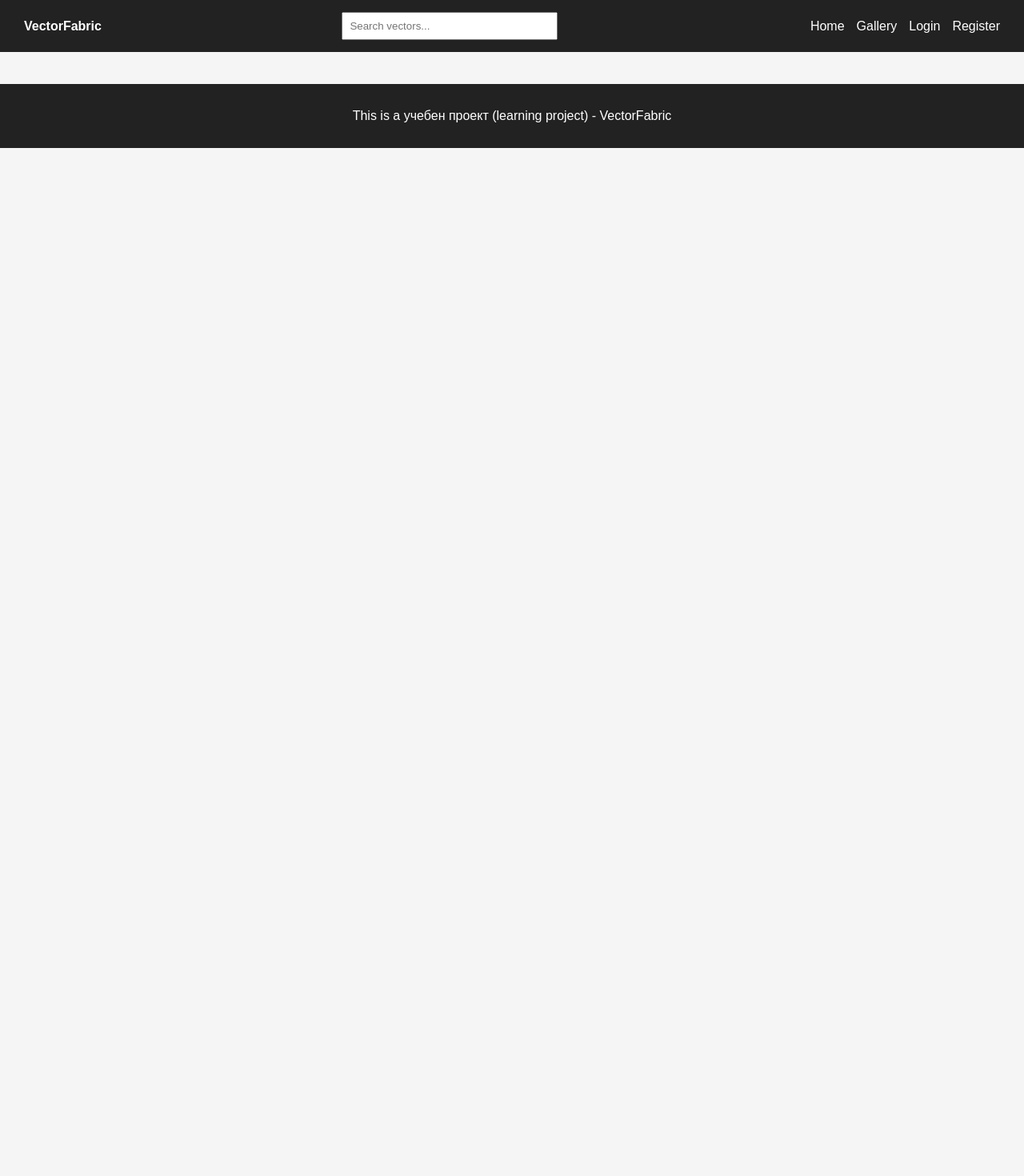
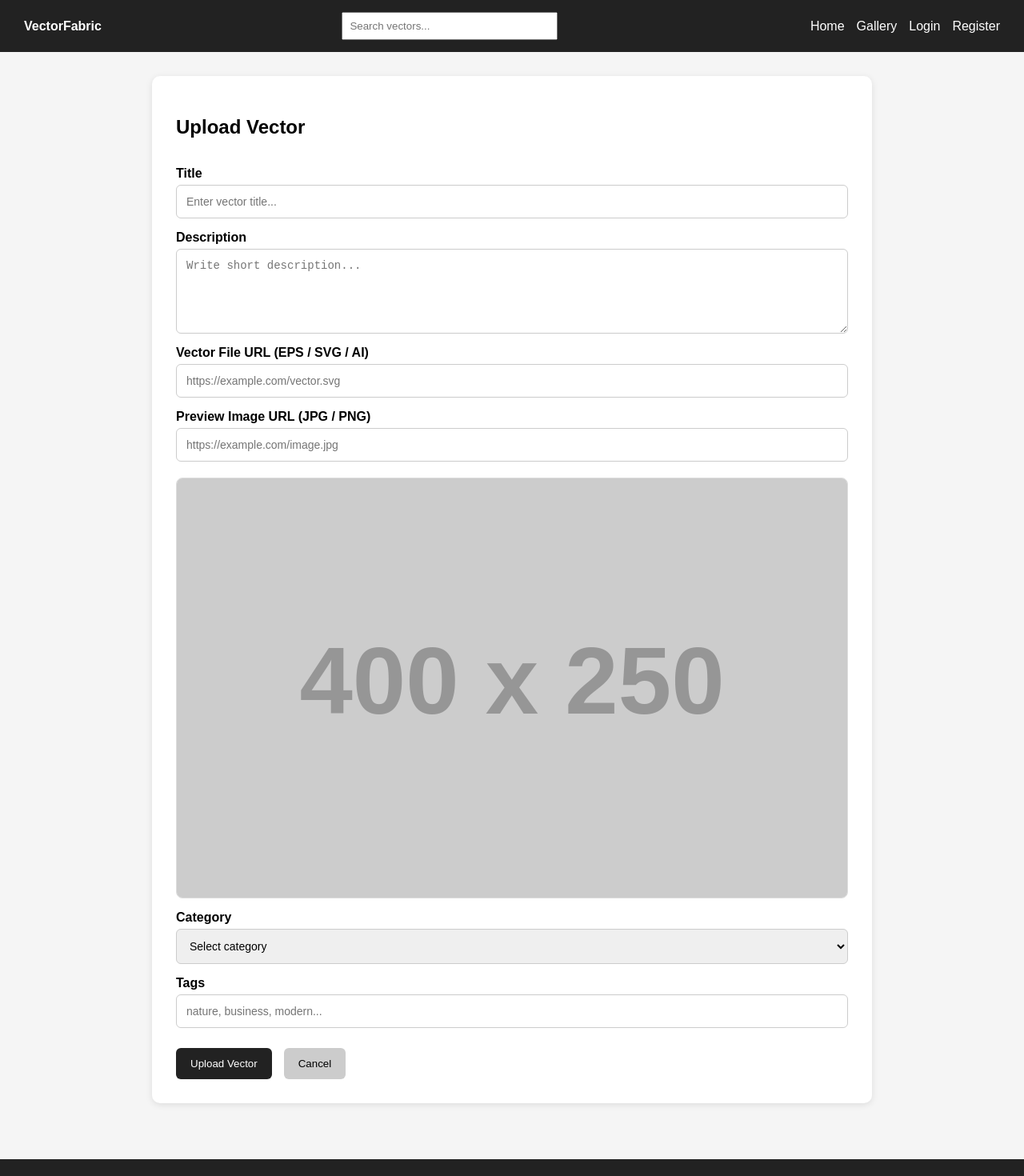
Before and after one commit to PavelAbadon/VectorFabric, a React (Vite) app in the folder client/: page /upload in a window 1280 px wide. Shown: the top 1470 px of the page at 80% size. Before the commit the page ends 800 px from the top, so only its background shows below. Built offline with nearby package versions, Linux system fonts and the light colour scheme.

Commit message:
add static upload page

```diff
--- a/client/public/styles/styles.css
+++ b/client/public/styles/styles.css
@@ -208,3 +208,86 @@ footer {
   padding: 10px 15px;
   cursor: pointer;
 }
+.upload-page {
+  max-width: 900px;
+  margin: auto;
+}
+
+.upload-container {
+  background: white;
+  padding: 30px;
+  border-radius: 10px;
+  box-shadow: 0 2px 8px rgba(0,0,0,0.1);
+}
+
+.upload-title {
+  margin-bottom: 20px;
+}
+
+.upload-form {
+  display: flex;
+  flex-direction: column;
+}
+
+.upload-form label {
+  margin-top: 15px;
+  margin-bottom: 5px;
+  font-weight: bold;
+}
+
+.upload-form input,
+.upload-form textarea,
+.upload-form select {
+  padding: 12px;
+  border: 1px solid #ccc;
+  border-radius: 6px;
+  font-size: 14px;
+}
+
+.upload-form textarea {
+  resize: vertical;
+}
+
+.preview-box {
+  margin-top: 20px;
+  background: #f3f3f3;
+  border-radius: 8px;
+  overflow: hidden;
+  border: 1px solid #ddd;
+}
+
+.preview-box img {
+  width: 100%;
+  display: block;
+}
+
+.upload-actions {
+  display: flex;
+  gap: 15px;
+  margin-top: 25px;
+}
+
+.upload-btn {
+  background: #222;
+  color: white;
+  border: none;
+  padding: 12px 18px;
+  border-radius: 6px;
+  cursor: pointer;
+}
+
+.upload-btn:hover {
+  background: #000;
+}
+
+.cancel-btn {
+  background: #ccc;
+  border: none;
+  padding: 12px 18px;
+  border-radius: 6px;
+  cursor: pointer;
+}
+
+.cancel-btn:hover {
+  background: #aaa;
+}
--- a/client/src/App.jsx
+++ b/client/src/App.jsx
@@ -8,6 +8,7 @@ import Login from "./components/Login";
 import Register from "./components/Register";
 import Profile from "./components/Profile";
 import EditProfilePage from "./components/EditProfilePage";
+import UploadVector from "./components/UploadVector";
 
 function App() {
   return (
@@ -19,6 +20,7 @@ function App() {
             <Route path="/register" element={<Register />} />
             <Route path="/:id/details" element={<Profile />} />
             <Route path="/:id/edit" element={<EditProfilePage />} />
+            <Route path="/upload" element={<UploadVector />} />
         </Routes>
         <Footer />
     </>
--- a/client/src/components/Header.jsx
+++ b/client/src/components/Header.jsx
@@ -20,8 +20,9 @@ export default function Header (){
                 </>
                 :
                 <>
+                    <Link to="/upload" >UpLoad Vector</Link>
+                    <Link to={`/${user._id}/details`}>Profile</Link>
                     <Link to="/" onClick={onLogout}>Logout</Link>
-                    <Link to={`/${user._id}/details`}>Profile</Link>
                     <p>{user?.email}</p>
                 </>}
 
--- /dev/null
+++ b/client/src/components/UploadVector.jsx
@@ -0,0 +1,90 @@
+export default function UploadVector (){
+    return(
+        <>
+        <div className="container upload-page">
+
+            <div className="upload-container">
+
+                <h2 className="upload-title">Upload Vector</h2>
+
+                <form className="upload-form">
+
+                    {/* TITLE */}
+                    <label>Title</label>
+                    <input
+                        type="text"
+                        name="title"
+                        placeholder="Enter vector title..."
+                    />
+
+                    {/* DESCRIPTION */}
+                    <label>Description</label>
+                    <textarea
+                        name="description"
+                        rows="5"
+                        placeholder="Write short description..."
+                    ></textarea>
+
+                    {/* VECTOR URL */}
+                    <label>Vector File URL (EPS / SVG / AI)</label>
+                    <input
+                        type="text"
+                        name="vectorUrl"
+                        placeholder="https://example.com/vector.svg"
+                    />
+
+                    {/* PREVIEW IMAGE */}
+                    <label>Preview Image URL (JPG / PNG)</label>
+                    <input
+                        type="text"
+                        name="previewImageUrl"
+                        placeholder="https://example.com/image.jpg"
+                    />
+
+                    {/* IMAGE PREVIEW */}
+                    <div className="preview-box">
+                        <img
+                            src="https://via.placeholder.com/400x250"
+                            alt="preview"
+                        />
+                    </div>
+
+                    {/* CATEGORY */}
+                    <label>Category</label>
+                    <select name="category">
+                        <option value="">Select category</option>
+                        <option value="Logo">Logo</option>
+                        <option value="Icon">Icon</option>
+                        <option value="Illustration">Illustration</option>
+                        <option value="Background">Background</option>
+                        <option value="3D">3D</option>
+                        <option value="Pattern">Pattern</option>
+                    </select>
+
+                    {/* TAGS */}
+                    <label>Tags</label>
+                    <input
+                        type="text"
+                        name="tags"
+                        placeholder="nature, business, modern..."
+                    />
+
+                    {/* ACTIONS */}
+                    <div className="upload-actions">
+                        <button type="submit" className="upload-btn">
+                            Upload Vector
+                        </button>
+
+                        <button type="button" className="cancel-btn">
+                            Cancel
+                        </button>
+                    </div>
+
+                </form>
+
+            </div>
+
+        </div>
+        </>
+    )
+}
```
